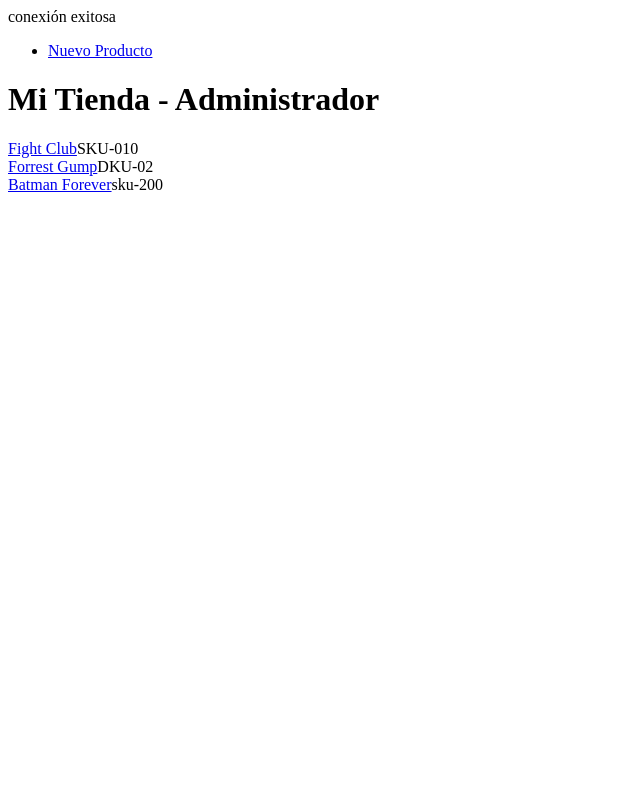
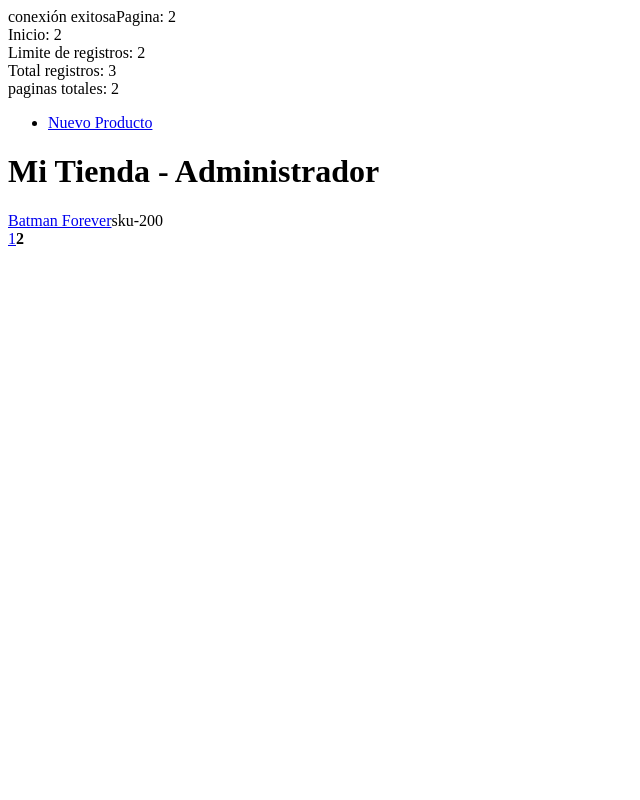
Before and after one commit to tecwebii/MiTienda, a PHP site: page /index.php?pagina=2 in a window 1280 px wide. Shown: the whole page, without its empty margins (0-640 px from the left). Run offline with PHP 8.4, Linux system fonts and the light colour scheme; data comes from the database, SQL or seed files in the repository.

Commit message:
Grupo H
Proyecto con paginación condicionada

```diff
--- a/admin/includes/insertar-producto.php
+++ b/admin/includes/insertar-producto.php
@@ -51,4 +51,5 @@
 } else{
 	echo "Sólo puedes subir archivos tipo .jpg, .png ó .gif";
 }
+header("Location:../index.php");
 ?>
--- a/admin/index.php
+++ b/admin/index.php
@@ -1,8 +1,29 @@
 <?php
 include_once("includes/config.php");
 $titulo="Mi Tienda - Administrador";
-$consulta="SELECT * FROM productos";
+
+$limite_registros = 2;
+$pagina=$_GET['pagina'];
+
+if (isset($_GET['pagina'])){
+	$inicio = ($pagina-1) * $limite_registros;
+} else{
+$inicio = 0;
+$pagina = 1;
+}
+$consulta="SELECT * FROM productos LIMIT $inicio, $limite_registros";
 $resultado=mysqli_query($conexion,$consulta);
+
+$consulta_totales = mysqli_query($conexion, "SELECT * FROM productos");
+$total_registros = mysqli_num_rows($consulta_totales);
+
+$paginas_totales = ceil($total_registros/$limite_registros);
+
+echo "Pagina: " . $pagina . "<br>";
+echo "Inicio: " . $inicio . "<br>";
+echo "Limite de registros: " . $limite_registros . "<br>";
+echo "Total registros: " . $total_registros . "<br>";
+echo "paginas totales: " . $paginas_totales . "<br>";
 ?>
 
 <!DOCTYPE HTML>
@@ -21,9 +42,31 @@
 			echo "<a href='editar-producto.php?id=" . $row['id']
 				. "'>" .$row['nombre_producto'] . "</a>";
 			echo $row['clave_producto'];
+			$id_producto= $row['id'];
+			$consulta_categoria="SELECT id_cat, nombre_categoria, id_categoria
+				FROM Categorias
+				INNER JOIN Productos
+				ON id_cat = id_categoria
+				WHERE id ='$id_producto'";
+				$resultado_categoria = mysqli_query($conexion,$consulta_categoria);
+				while ($row2 = mysqli_fetch_assoc($resultado_categoria)){
+					echo $row2['nombre_categoria'];
+				}
+			//echo $row['id_categoria'];
 			echo "</div>";
 		}
 
+		for ($i=1; $i<$paginas_totales+1; $i++ ){
+			if ($i == $pagina){
+				echo "<strong>".$i."</strong>";
+			}else{
+			echo "<a href='index.php?pagina=".$i."'>" . $i . "</a>";
+			}
+		}
+
 		?>
+
+
+
 	</body>
 </html>
--- a/admin/nuevo-producto.php
+++ b/admin/nuevo-producto.php
@@ -71,7 +71,8 @@
 
 			<?php
 			while ($row = mysqli_fetch_assoc($resultado)){
-				echo "<option value='" . $row['id_cat'] . "'>" . $row['nombre_categoria'] . "</option>";
+				echo "<option value='" . $row['id_cat'] . "'>"
+					. $row['nombre_categoria'] . "</option>";
 			}
 			 ?>
 		</select>
```
